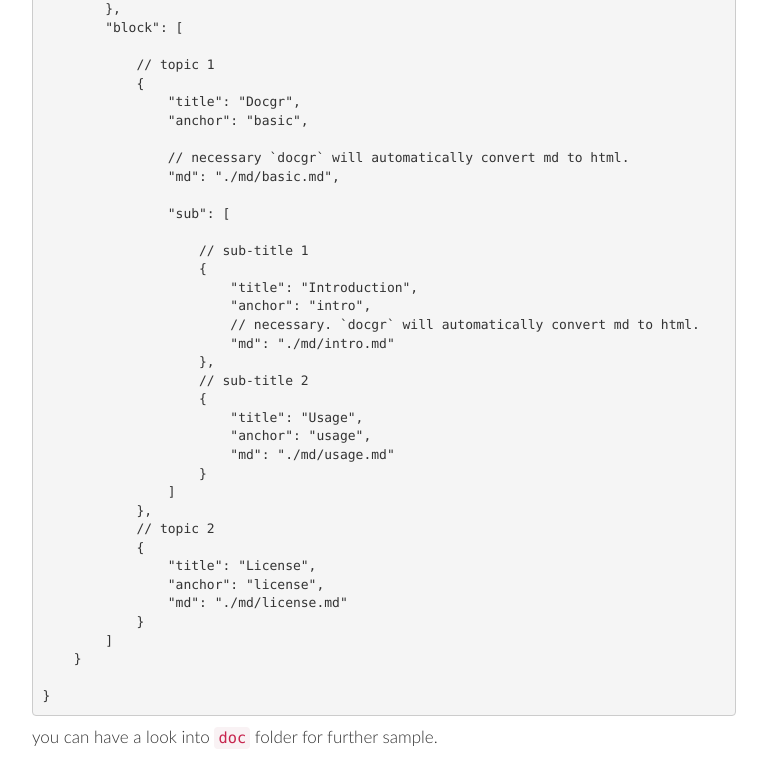
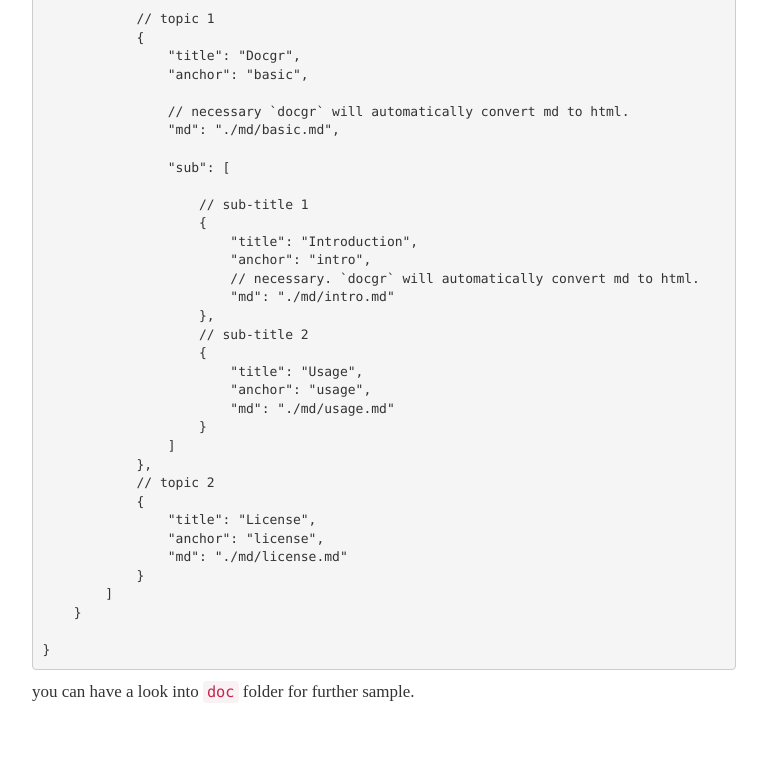
Before and after one commit to marvinwu/canner, a website: page doc/index.html in a window 1280 px wide. Shown: the part 4091-4862 px from the top of the page, without its empty margins (355-1122 px from the left). Drawn offline with nearby package versions, Linux system fonts and the light colour scheme.

Commit message:
remove font

```diff
--- a/doc/index.css
+++ b/doc/index.css
@@ -1,7 +1,6 @@
 
 @font-face {
   font-family: "Lato-Light";
-  src: url(./fonts/Lato-Light.ttf);
 }
 .centered {
   float: none;
```
Also changed, not shown: doc/fonts/Lato-Light.ttf (deleted).
